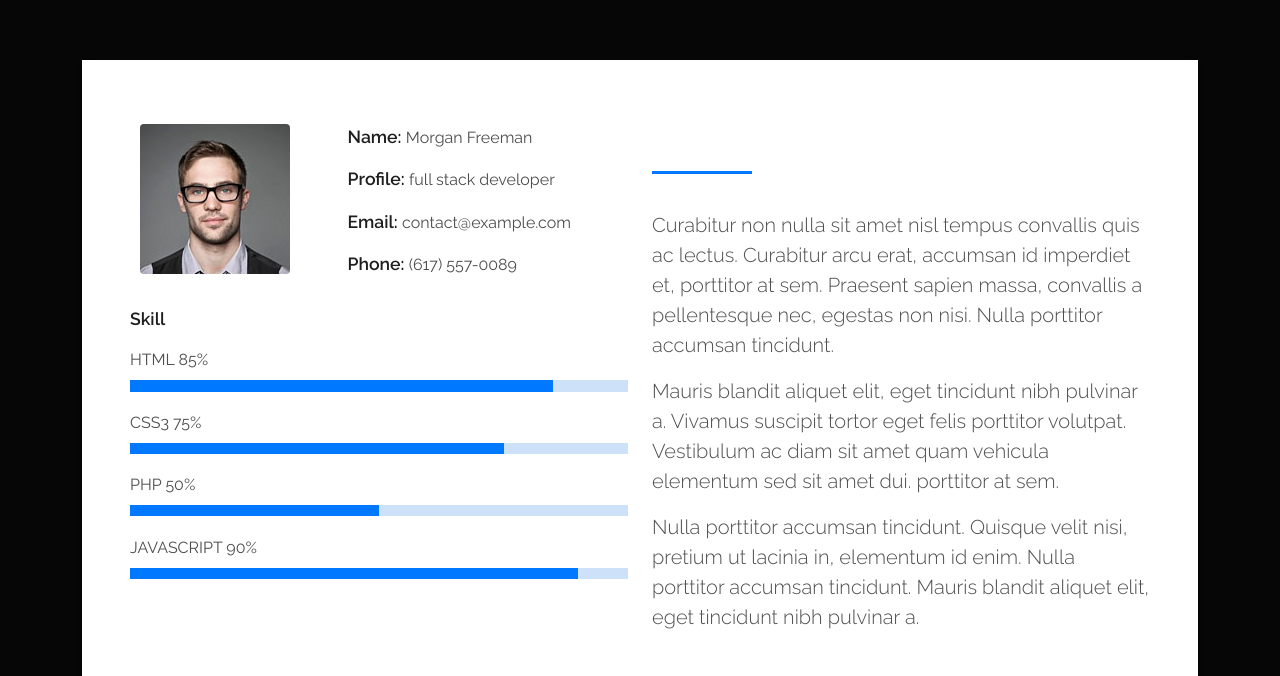
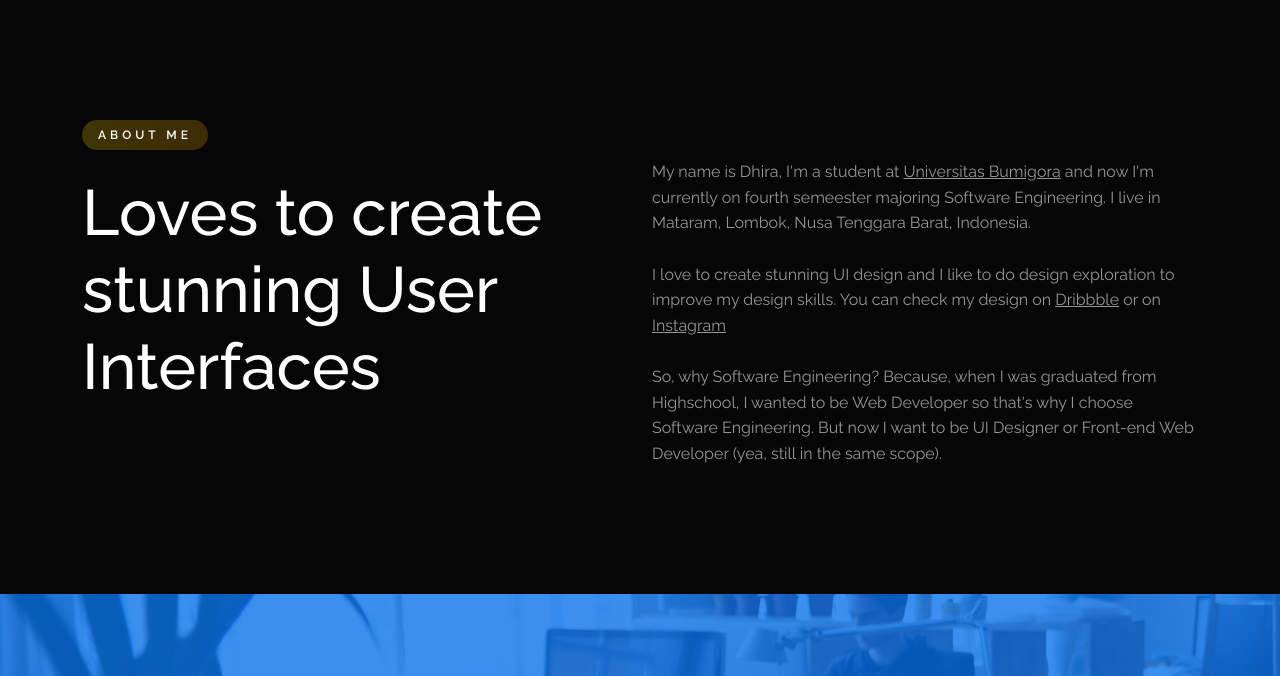
Before and after one commit to DhiraDanuarta/dhiradanuarta.github.io, a plain HTML site: page index.html in a window 1280 px wide. Shown: the part 804-1480 px from the top of the page. Drawn offline with Linux system fonts and the light colour scheme.

Commit message:
mengubah bagian about

```diff
--- a/assets/css/style.css
+++ b/assets/css/style.css
@@ -29,12 +29,12 @@ h6 {
 a {
   color: #1e1e1e;
   text-decoration: none;
-  transition: all 0.5s ease-in-out;
+  transition: all 0.3s ease-in-out;
 }
 a:hover {
   color: #ffd500;
   text-decoration: none;
-  transition: all 0.5s ease-in-out;
+  transition: all 0.3s ease-in-out;
 }
 
 .p-r {
@@ -136,11 +136,15 @@ a:hover {
 }
 
 .sect-pt4 {
-  padding-top: 4rem;
+  padding-top: 8rem;
 }
 
 .sect-mt4 {
   margin-top: 4rem;
+}
+
+.sect-pb4 {
+  padding-bottom: 8rem;
 }
 
 /*--/ Title s /--*/
@@ -329,7 +333,7 @@ a:hover {
   right: 15px;
   bottom: 15px;
   z-index: 996;
-  background: #0078ff;
+  background: #ffd500;
   width: 40px;
   height: 40px;
   border-radius: 50px;
@@ -337,7 +341,7 @@ a:hover {
 }
 .back-to-top i {
   font-size: 28px;
-  color: #fff;
+  color: #060606;
   line-height: 0;
 }
 .back-to-top:hover {
@@ -532,61 +536,6 @@ a:hover {
 .navbar li:hover > a {
   color: #ffd500;
 }
-.navbar .dropdown ul {
-  display: block;
-  position: absolute;
-  left: 30px;
-  top: calc(100% + 30px);
-  margin: 0;
-  padding: 10px 0;
-  z-index: 99;
-  opacity: 0;
-  visibility: hidden;
-  background: #fff;
-  box-shadow: 0px 0px 30px rgba(127, 137, 161, 0.25);
-  transition: 0.3s;
-}
-.navbar .dropdown ul li {
-  min-width: 200px;
-}
-.navbar .dropdown ul a {
-  padding: 10px 20px;
-  font-size: 14px;
-  text-transform: none;
-  color: #4e4e4e;
-}
-.navbar .dropdown ul a i {
-  font-size: 12px;
-}
-.navbar .dropdown ul a:hover,
-.navbar .dropdown ul .active:hover,
-.navbar .dropdown ul li:hover > a {
-  color: #0078ff;
-}
-.navbar .dropdown:hover > ul {
-  opacity: 1;
-  top: 100%;
-  visibility: visible;
-}
-.navbar .dropdown .dropdown ul {
-  top: 0;
-  left: calc(100% - 30px);
-  visibility: hidden;
-}
-.navbar .dropdown .dropdown:hover > ul {
-  opacity: 1;
-  top: 0;
-  left: 100%;
-  visibility: visible;
-}
-@media (max-width: 1366px) {
-  .navbar .dropdown .dropdown ul {
-    left: -90%;
-  }
-  .navbar .dropdown .dropdown:hover > ul {
-    left: -100%;
-  }
-}
 
 /**
 * Mobile Navigation
@@ -706,11 +655,11 @@ a:hover {
 .hero .hero-title {
   color: #fff;
   font-weight: 600;
-  font-size: 3rem;
+  font-size: 3.5rem;
 }
 @media (min-width: 768px) {
   .hero .hero-title {
-    font-size: 4.5rem;
+    font-size: 5rem;
   }
 }
 .hero .hero-subtitle {
@@ -758,35 +707,48 @@ a:hover {
 /*--------------------------------------------------------------
 # About
 --------------------------------------------------------------*/
-.about-mf .box-shadow-full {
-  padding-top: 4rem;
-  padding-bottom: 4rem;
+.about-tag {
+  font-weight: 600;
+  letter-spacing: 4px;
+  margin-bottom: 1rem;
 }
-.about-mf .about-img {
-  margin-bottom: 2rem;
+.tag-bg {
+  background-image: linear-gradient(90deg, #ffd5003a 0%, #ffaa003a 98%);
+  padding: 0.5rem 1rem;
+  border-radius: 100px;
+  font-size: 12px;
 }
-.about-mf .about-img img {
-  margin-left: 10px;
+.about-title {
+  font-size: 2.5rem;
+  padding: 1rem 0;
 }
-@media (min-width: 767px) {
-  .about-mf .box-pl2 {
-    margin-top: 3rem;
-    padding-left: 0rem;
+
+@media (min-width: 576px) {
+  .about-title {
+    font-size: 3.5rem;
+  }
+}
+@media (min-width: 768px) {
+  .about-title {
+    font-size: 4rem;
   }
 }
 
-.skill-mf span {
-  color: #4e4e4e;
+.about-p {
+  color: #969696;
+  font-size: 1rem;
+  line-height: 160%;
+  margin-bottom: 0;
 }
-.skill-mf .progress {
-  background-color: #cde1f8;
-  margin: 0.5rem 0 1.2rem 0;
-  border-radius: 0;
-  height: 0.7rem;
+
+.link {
+  color: #969696;
+  text-decoration: underline;
 }
-.skill-mf .progress .progress-bar {
-  height: 0.7rem;
-  background-color: #0078ff;
+
+.about-p-center {
+  display: flex;
+  align-items: center;
 }
 
 /*--------------------------------------------------------------
--- a/index.html
+++ b/index.html
@@ -10,7 +10,7 @@
 
     <!-- Favicons -->
     <link href="assets/img/logo.png" rel="icon" />
-    <link href="assets/img/apple-touch-icon.png" rel="apple-touch-icon" />
+    <link href="assets/img/logo.png" rel="apple-touch-icon" />
 
     <!-- Font Family -->
     <link rel="preconnect" href="https://fonts.googleapis.com" />
@@ -74,65 +74,27 @@
 
     <main id="main">
       <!-- ======= About Section ======= -->
-      <section id="about" class="about-mf sect-pt4 route">
+      <section id="about" class="about-mf sect-pt4 route sect-pb4">
         <div class="container">
+          <div>
+            <h6 class="about-tag"><span class="tag-bg"> ABOUT ME</span></h6>
+          </div>
           <div class="row">
-            <div class="col-sm-12">
-              <div class="box-shadow-full">
-                <div class="row">
-                  <div class="col-md-6">
-                    <div class="row">
-                      <div class="col-sm-6 col-md-5">
-                        <div class="about-img">
-                          <img src="assets/img/testimonial-2.jpg" class="img-fluid rounded b-shadow-a" alt="" />
-                        </div>
-                      </div>
-                      <div class="col-sm-6 col-md-7">
-                        <div class="about-info">
-                          <p><span class="title-s">Name: </span> <span>Morgan Freeman</span></p>
-                          <p><span class="title-s">Profile: </span> <span>full stack developer</span></p>
-                          <p><span class="title-s">Email: </span> <span>contact@example.com</span></p>
-                          <p><span class="title-s">Phone: </span> <span>(617) 557-0089</span></p>
-                        </div>
-                      </div>
-                    </div>
-                    <div class="skill-mf">
-                      <p class="title-s">Skill</p>
-                      <span>HTML</span> <span class="pull-right">85%</span>
-                      <div class="progress">
-                        <div class="progress-bar" role="progressbar" style="width: 85%" aria-valuenow="85" aria-valuemin="0" aria-valuemax="100"></div>
-                      </div>
-                      <span>CSS3</span> <span class="pull-right">75%</span>
-                      <div class="progress">
-                        <div class="progress-bar" role="progressbar" style="width: 75%" aria-valuenow="75" aria-valuemin="0" aria-valuemax="100"></div>
-                      </div>
-                      <span>PHP</span> <span class="pull-right">50%</span>
-                      <div class="progress">
-                        <div class="progress-bar" role="progressbar" style="width: 50%" aria-valuenow="50" aria-valuemin="0" aria-valuemax="100"></div>
-                      </div>
-                      <span>JAVASCRIPT</span> <span class="pull-right">90%</span>
-                      <div class="progress">
-                        <div class="progress-bar" role="progressbar" style="width: 90%" aria-valuenow="90" aria-valuemin="0" aria-valuemax="100"></div>
-                      </div>
-                    </div>
-                  </div>
-                  <div class="col-md-6">
-                    <div class="about-me pt-4 pt-md-0">
-                      <div class="title-box-2">
-                        <h5 class="title-left">About me</h5>
-                      </div>
-                      <p class="lead">
-                        Curabitur non nulla sit amet nisl tempus convallis quis ac lectus. Curabitur arcu erat, accumsan id imperdiet et, porttitor at sem. Praesent sapien massa, convallis a pellentesque nec, egestas non nisi. Nulla
-                        porttitor accumsan tincidunt.
-                      </p>
-                      <p class="lead">
-                        Mauris blandit aliquet elit, eget tincidunt nibh pulvinar a. Vivamus suscipit tortor eget felis porttitor volutpat. Vestibulum ac diam sit amet quam vehicula elementum sed sit amet dui. porttitor at sem.
-                      </p>
-                      <p class="lead">Nulla porttitor accumsan tincidunt. Quisque velit nisi, pretium ut lacinia in, elementum id enim. Nulla porttitor accumsan tincidunt. Mauris blandit aliquet elit, eget tincidunt nibh pulvinar a.</p>
-                    </div>
-                  </div>
-                </div>
+            <div class="col-md-6">
+              <div>
+                <h1 class="about-title">Loves to create stunning User Interfaces</h1>
               </div>
+            </div>
+            <div class="col-md-6 about-p-center">
+              <p class="about-p">
+                My name is Dhira, I'm a student at <a class="link" href="universitasbumigora.ac.id">Universitas Bumigora</a> and now I'm currently on fourth semeester majoring Software Engineering. I live in Mataram, Lombok, Nusa Tenggara
+                Barat, Indonesia. <br /><br />
+                I love to create stunning UI design and I like to do design exploration to improve my design skills. You can check my design on <a class="link" href="https://dribbble.com/DhiraDanuarta" target="_blank">Dribbble</a> or on
+                <a class="link" href="https://instagram.com/ui.dhira" target="_blank">Instagram</a> <br />
+                <br />
+                So, why Software Engineering? Because, when I was graduated from Highschool, I wanted to be Web Developer so that's why I choose Software Engineering. But now I want to be UI Designer or Front-end Web Developer (yea, still
+                in the same scope).
+              </p>
             </div>
           </div>
         </div>
@@ -140,7 +102,7 @@
       <!-- End About Section -->
 
       <!-- ======= Services Section ======= -->
-      <section id="services" class="services-mf pt-5 route">
+      <!-- <section id="services" class="services-mf sect-pt4 route">
         <div class="container">
           <div class="row">
             <div class="col-sm-12">
@@ -220,7 +182,7 @@
             </div>
           </div>
         </div>
-      </section>
+      </section> -->
       <!-- End Services Section -->
 
       <!-- ======= Counter Section ======= -->
```
Also changed, not shown: assets/img/PP.png (added).
